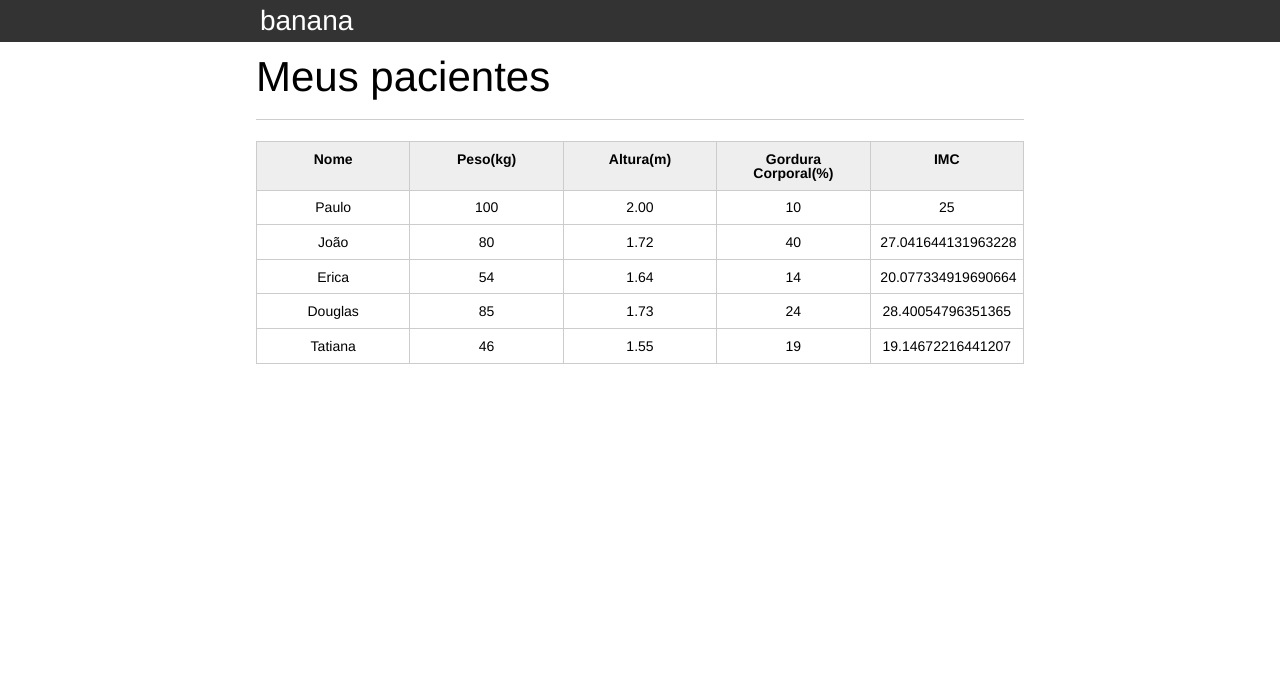
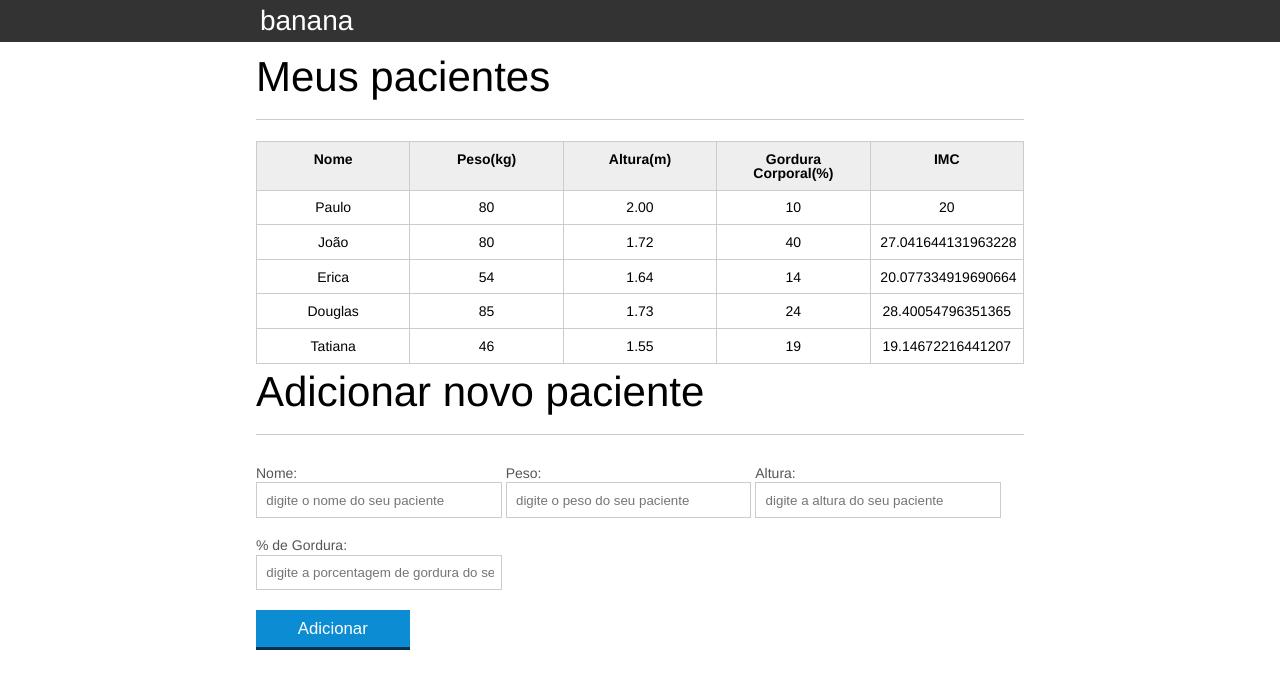
Before and after one commit to ThiagoCalisto/Javascript-estudo, a plain HTML site: page index.html in a window 1280 px wide. Drawn offline with Linux system fonts and the light colour scheme.

Commit message:
colocar-EventCLick

```diff
--- a/index.html
+++ b/index.html
@@ -33,7 +33,7 @@
 					<tbody id="tabela-pacientes">
 						<tr class="paciente" id="first" >
 							<td class="info-nome">Paulo</td>
-							<td class="info-peso">100</td>
+							<td class="info-peso">80</td>
 							<td class="info-altura">2.00</td>
 							<td class="info-gordura">10</td>
 							<td class="info-imc">0</td>
@@ -74,6 +74,31 @@
 
 			</section>
 		</main>
+		<!-- ... -->
+		<section class="container">
+			<h2 id="titulo-form">Adicionar novo paciente</h2>
+			<form id="form-adiciona">
+				<div class="grupo">
+					<label for="nome">Nome:</label>
+					<input id="nome" name="nome" type="text" placeholder="digite o nome do seu paciente" class="campo">
+				</div>
+				<div class="grupo">
+					<label for="peso">Peso:</label>
+					<input id="peso" name="peso" type="text" placeholder="digite o peso do seu paciente" class="campo campo-medio">
+				</div>
+				<div class="grupo">
+					<label for="altura">Altura:</label>
+					<input id="altura" name="altura" type="text" placeholder="digite a altura do seu paciente" class="campo campo-medio">
+				</div>
+				<div class="grupo">
+					<label for="gordura">% de Gordura:</label>
+					<input id="gordura" type="text" placeholder="digite a porcentagem de gordura do seu paciente" class="campo campo-medio">
+				</div>
+
+				<button id="adicionar-paciente" class="botao bto-principal">Adicionar</button>
+			</form>
+		</section>
+
 		<script src="js/principal.js"></script>
 
 	</body>
--- a/js/principal.js
+++ b/js/principal.js
@@ -1,4 +1,6 @@
 console.log("sucess load")
+
+let botaoadicionar = document.querySelector("#adicionar-paciente")
 
 let titulo = document.querySelector(".titulo");
 
@@ -25,12 +27,14 @@ if (peso < 0 || peso > 1000){
     console.log("Peso invalido!");
     pesoValido = false
     tdImc.textContent = "Peso invalido!";
+    paciente.style.backgroundColor = "lightcoral";
 }
 
 if (altura < 0 || altura > 3.00){
     console.log("Altura invalida!");
     alturaValida = false;
     tdImc.textContent = "Altura invalida!";
+    paciente.style.backgroundColor = "lightcoral";
 }
 
 if (alturaValida && pesoValido){
@@ -42,6 +46,21 @@ if (alturaValida && pesoValido){
 
     tdImc.textContent = imc;
 }
+}
+
+console.log(botaoadicionar)
+
+botaoadicionar.addEventListener("click", function(){
+    alert("sei la mano");
+})
+
+titulo.addEventListener("click", mostrarMenssage)
+
+
+
+
+function mostrarMenssage(){
+     alert("ola eu fui clicado");
 }
 
 
```
